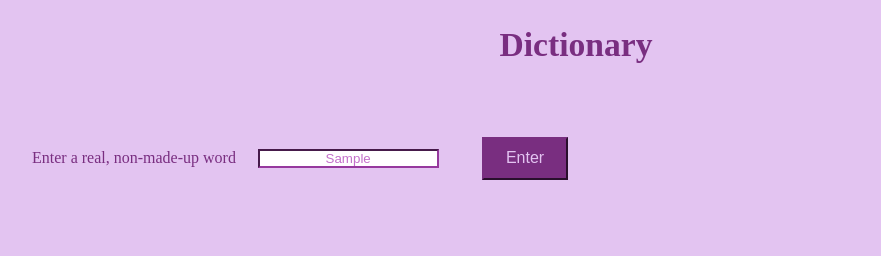
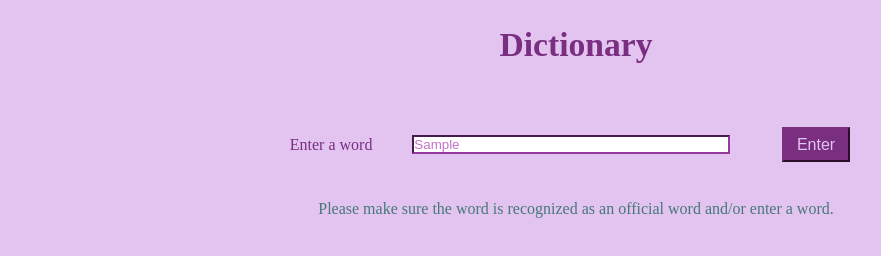
Before and after one commit to staten-island-tech/api-project-YuhanZheng91, a website built with Vite: page api-project/index.html in a window 1280 px wide. Both pictures are taken after typing "Sample" into the empty fields and a click on the input "Enter". Shown: the whole page, without its empty margins (64-945 px from the left). Built offline with nearby package versions, Linux system fonts and the light colour scheme; no server answers.

Commit message:
01.02.2023 MORE

```diff
--- a/api-project/css/style.css
+++ b/api-project/css/style.css
@@ -30,11 +30,12 @@ body{
 
 form{
     color: var(--darker-purple);
-    width: 85%;
+    width: 49%;
     height: 30%;
     font-size: var(--h2);
     text-align: center;
     align-items: center;
+    justify-content: space-evenly;
     display: flex;
     padding: 2%;
     margin: auto;
@@ -54,6 +55,8 @@ form{
     color: var(--dark-purple);
     border-color: var(--somewhat-dark-purple);
     margin: 2%;
+    width: 50%;
+    text-align: left;
 }
 
 h1{
@@ -109,6 +112,11 @@ h6{
     font-style: italic;
 }
 
+h7{
+    color: #467878;
+    padding: 2%;
+}
+
 .s-head{
     padding: 2% 0% 0% 0%;
 }
--- a/api-project/index.html
+++ b/api-project/index.html
@@ -8,8 +8,8 @@
   <body>
     <h1> Dictionary </h1>
     <form class="formm">
-      <label> Enter a real, non-made-up word </label>
-      <input type ="text" class="text-box" value="">
+      <label for="search-box" > Enter a word </label>
+      <input type ="text" id="search-box" class="text-box">
       <input type="submit" value="Enter" class="enter-button">
     </form>
     <h7>  </h7>
--- a/api-project/js/main.js
+++ b/api-project/js/main.js
@@ -19,21 +19,26 @@ async function getData(){
             let data = await response.json();
             console.log(data);
             create(data);
+            document.querySelector("h7").textContent = "";
         } catch (error) {
-            console.log(error, "Uh oh!")
+            console.log(error, "Uh oh! Something went wrong ...")
+            document.querySelector("h7").textContent = "Please make sure the word is recognized as an official word and/or enter a word.";
         }
-
     })
 }
 getData();
 
 async function create(data){
-    document.querySelector(".container").innerHTML = ``;
+    const diction = data.word;
+    DOMSelectors.container.innerHTML = ``;
     const card = `
-    <h3> ${data.word} </h3>
+    <div class="card">
+    <h3> ${diction} </h3>
+    </div>
     `;
     document.querySelector(".container").innerHTML += card;
 }
+
 
 /*
 function create(data){
```
